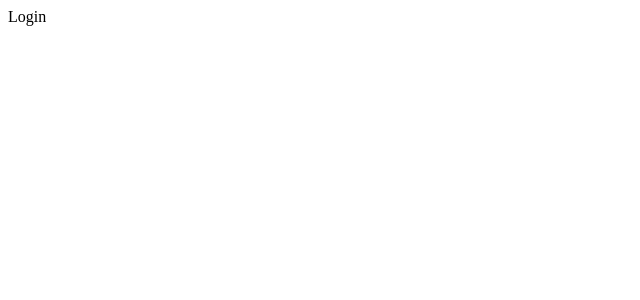
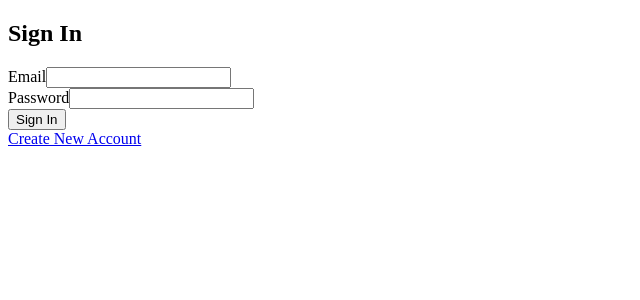
Before and after one commit to IhsanAlhakim/socmed-frontend-vue, a Vue app: page / in a window 1280 px wide. Shown: the top 300 px of the page, without its empty margins (0-640 px from the left). Built offline with nearby package versions, Linux system fonts and the light colour scheme; the HTML template or start-up script is replaced by a standard one.

Commit message:
feat(sign in): create sign in page, sign in form, and signIn() for sign in to the website

```diff
--- a/src/pages/Login.vue
+++ /dev/null
@@ -1 +0,0 @@
-<template>Login</template>
--- /dev/null
+++ b/src/pages/SignIn.vue
@@ -0,0 +1,60 @@
+<script setup lang="ts">
+import { ref, type Ref } from 'vue';
+import { useRouter } from 'vue-router';
+
+
+interface SignInUser {
+    email: string,
+    password: string
+}
+
+const signInUser: Ref<SignInUser> = ref({
+    email: "",
+    password: "",
+})
+
+let router = useRouter()
+
+async function signIn(){
+    let requestBody: SignInUser = {
+        email: signInUser.value.email,
+        password: signInUser.value.password
+    }
+
+    console.log(requestBody)
+
+    let url = "http://localhost:8000/sessions"
+
+    const response = await fetch(url, {
+        method: "POST",
+        headers: {
+            "Content-Type":"application/json"
+        },
+        credentials: "include",
+        body: JSON.stringify(requestBody)
+    })
+
+    if (!response.ok) {
+        alert("sign in failed")
+        return
+    }
+    router.push("/home")
+}
+
+</script>
+
+<template>
+<h2>Sign In</h2>
+<form @submit.prevent="signIn">
+    <div>
+        <label for="email">Email</label>
+        <input type="email" required name="email" v-model="signInUser.email">
+    </div>
+    <div>
+        <label for="password">Password</label>
+        <input type="password" required name="password" v-model="signInUser.password">
+    </div>
+    <button>Sign In</button>
+</form>
+<RouterLink to="/signup">Create New Account</RouterLink>
+</template>
--- a/src/router/router.ts
+++ b/src/router/router.ts
@@ -1,10 +1,10 @@
 import Home from "@/pages/Home.vue"
-import Login from "@/pages/Login.vue"
+import SignIn from "@/pages/SignIn.vue"
 import SignUp from "@/pages/SignUp.vue"
 import { createRouter, createWebHistory, type RouteRecordRaw } from "vue-router"
 
 const routes: RouteRecordRaw[] = [
-    {path: "/", component: Login},
+    {path: "/", component: SignIn},
     {path: "/signup", component: SignUp},
     {path: "/home", component: Home},
 ]
```
